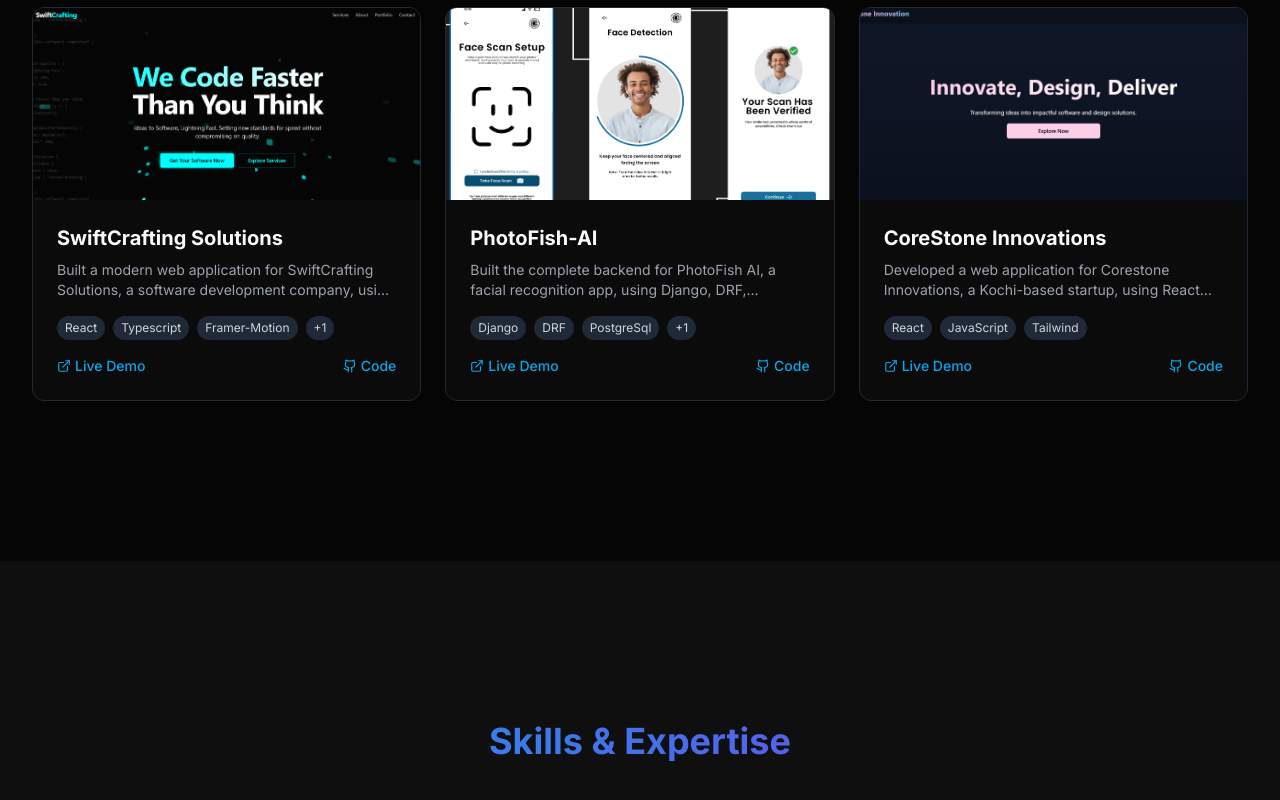
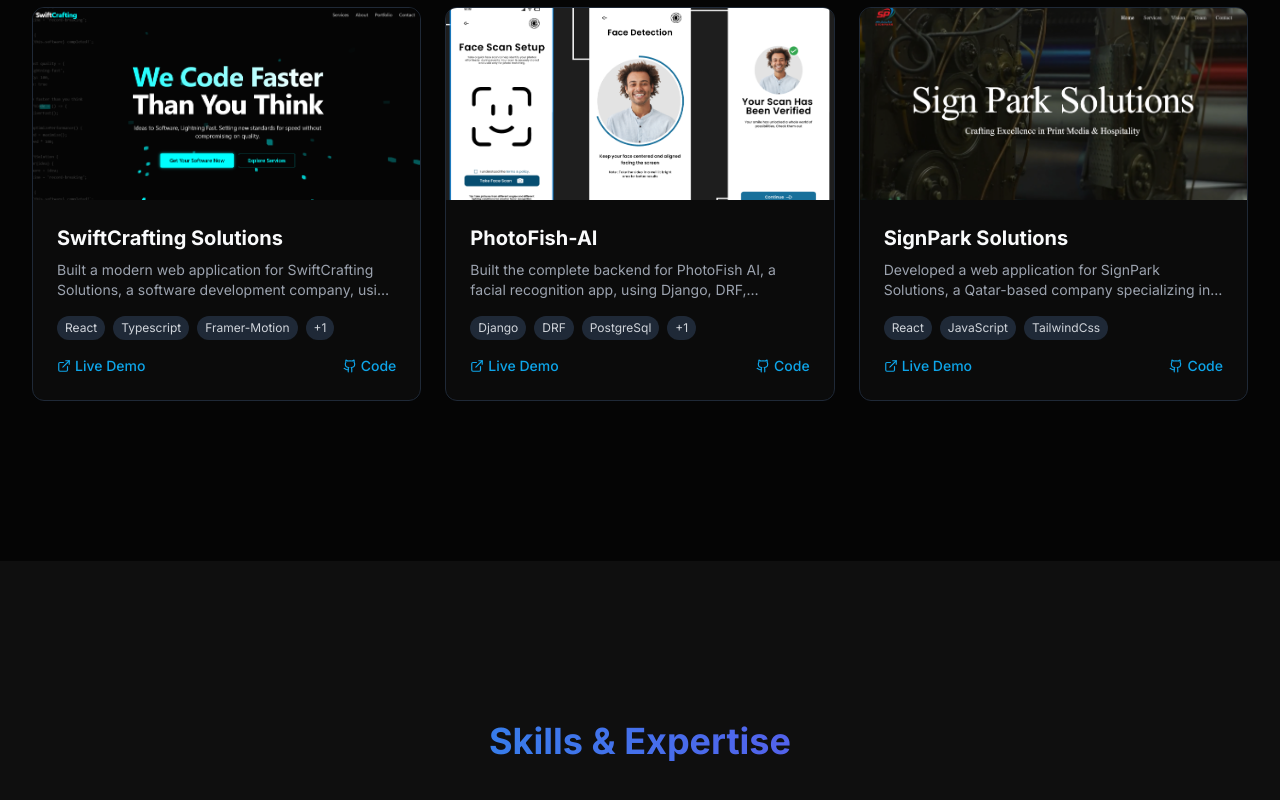
Before and after one commit to Ajithpmdwaraka/my-portfolio, a React (Vite) app: page / in a window 1280 px wide. Shown: the part 4071-4871 px from the top of the page. Built offline with nearby package versions, Linux system fonts and the light colour scheme.

Commit message:
Projects updated

```diff
--- a/src/components/Projects.tsx
+++ b/src/components/Projects.tsx
@@ -7,7 +7,7 @@
 import PKS from '../assests/PKS.png';
 import SCS from '../assests/SCS.png';
 import PhotoFish from '../assests/photofish.png'
-import CoreStone from '../assests/corestone.png';
+import SignPark from '../assests/signpark.png';
 
 const projects = [
   {
@@ -56,12 +56,12 @@
     githubLink: 'https://github.com',
   },
   {
-    title: 'CoreStone Innovations',
+    title: 'SignPark Solutions',
     category: 'Live Projects',
-    image: CoreStone,
-    description: 'Developed a web application for Corestone Innovations, a Kochi-based startup, using React and Tailwind CSS. Focused on delivering responsive design, intuitive UI, and custom components tailored to business needs.',
-    technologies: ['React', 'JavaScript', 'Tailwind'],
-    liveLink: 'https://www.corestone.in/',
+    image: SignPark,
+    description: 'Developed a web application for SignPark Solutions, a Qatar-based company specializing in print media and hospitality staffing, featuring responsive design, service showcase, and intuitive layout built with React and Tailwind CSS.',
+    technologies: ['React', 'JavaScript', 'TailwindCss'],
+    liveLink: 'https://www.signparksolutions.com/',
     githubLink: 'https://github.com',
   },
 ];
```
Also changed, not shown: src/assests/corestone.png (deleted), src/assests/signpark.png (added).
